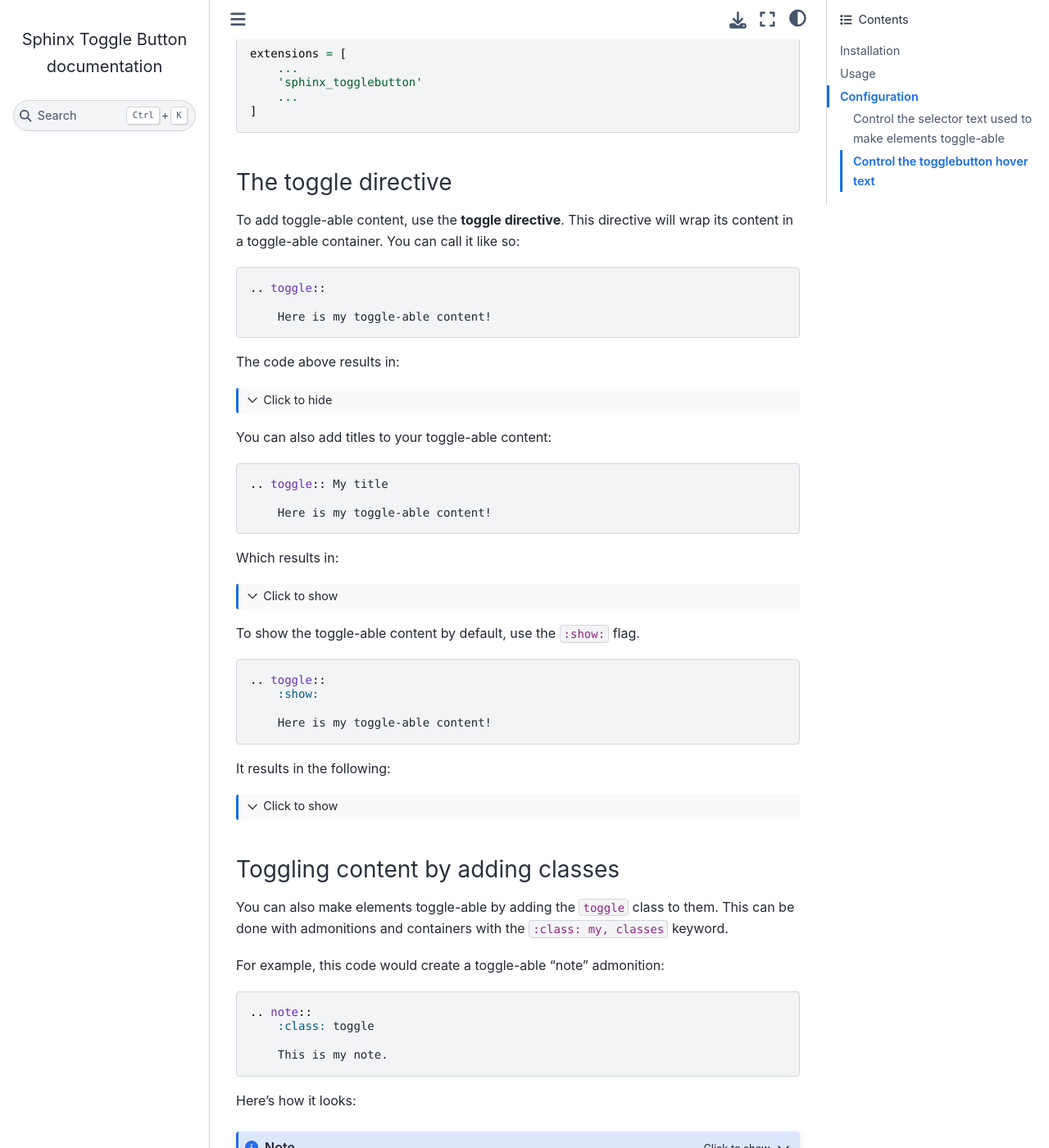
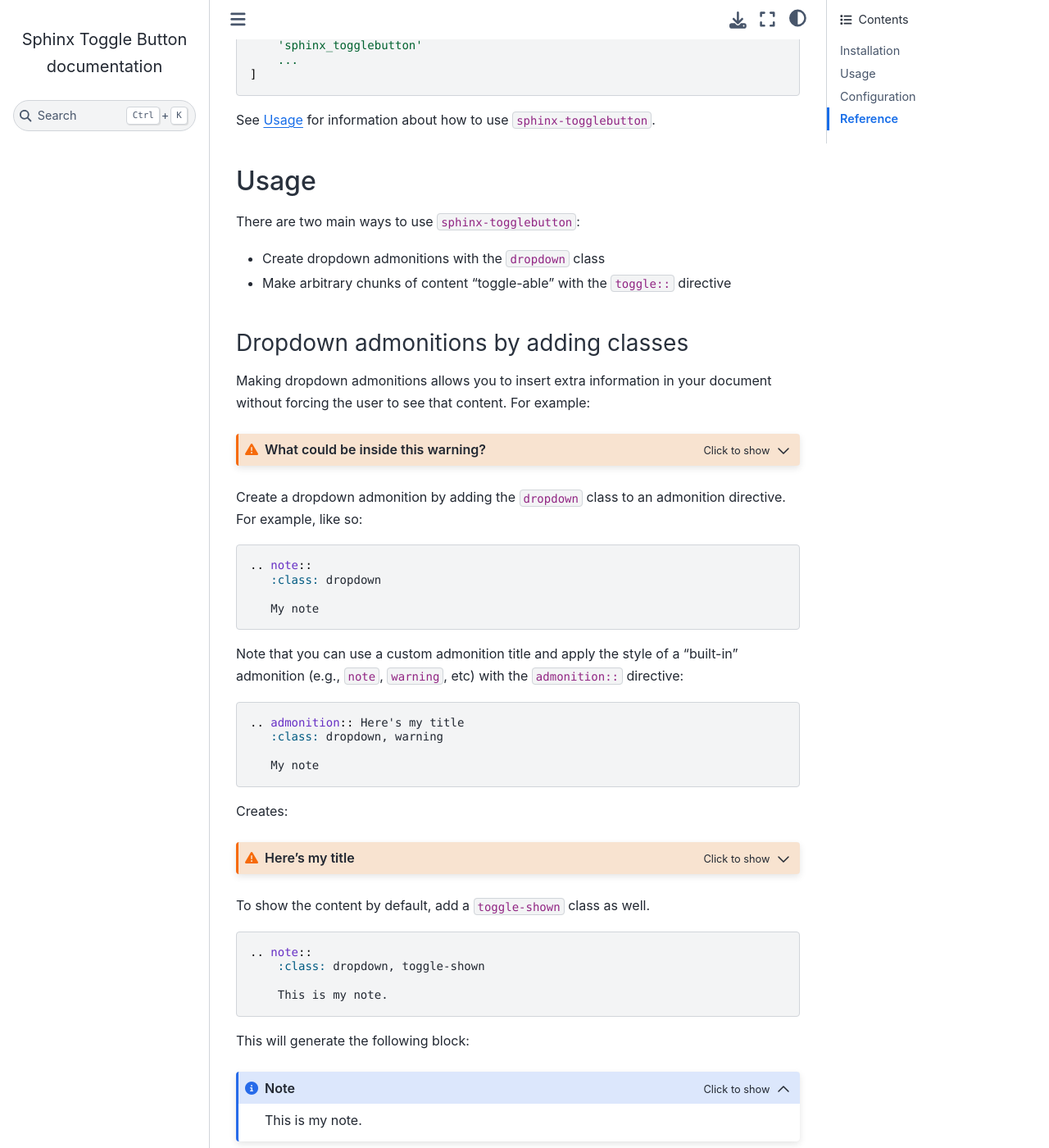
Before and after one commit to executablebooks/sphinx-togglebutton, a Sphinx documentation site: the page built from docs/index.rst, in a window 1280 px wide and 1400 px high, scrolled down 888 px. Shown: the whole window at 82% size. Built offline with Sphinx 7.4.7 and the Sphinx Book theme 1.1.4, drawn with Linux system fonts in a browser that asks for light colours; some of the changed text lies outside the part shown.

Commit message:
using classes for admonition toggles

```diff
--- a/docs/conf.py
+++ b/docs/conf.py
@@ -40,8 +40,6 @@
 # ones.
 extensions = ["myst_nb", "sphinx_togglebutton"]
 
-togglebutton_selector = ".toggle, .toggle-this-item"
-
 # Add any paths that contain templates here, relative to this directory.
 templates_path = ["_templates"]
 
@@ -76,13 +74,12 @@
 # a list of builtin themes.
 #
 html_theme = "sphinx_book_theme"
-# html_theme = 'sphinx_rtd_theme'
+# html_theme = "sphinx_rtd_theme"
+# html_theme = "alabaster"
 
-# Theme options are theme-specific and customize the look and feel of a theme
-# further.  For a list of options available for each theme, see the
-# documentation.
-#
-# html_theme_options = {}
+html_theme_options = {
+    "single_page": True,
+}
 
 # Add any paths that contain custom static files (such as style sheets) here,
 # relative to this directory. They are copied after the builtin static files,
--- a/docs/index.rst
+++ b/docs/index.rst
@@ -5,32 +5,32 @@
 A small sphinx extension to make it possible to add a "toggle button" to
 sections of your page.
 
-For example, click the "+" button to the right:
+.. admonition:: For example, click the "+" button to the right:
+   :class: dropdown
+
+   Here's a toggled note! You can put all kinds of stuff in here!
+
+You can also add a toggle button to arbitrary chunks of content.
+For example, click the toggle button to the right just below.
 
 .. toggle::
 
-    .. note:: Here's a toggled admonition
+    .. admonition:: Wow!
+       :class: tip
 
-It was created with this code:
+       It's a code block!
 
-.. code-block:: rst
+       .. code-block:: python
 
-    .. toggle::
+           a = "wow, very python"
 
-        .. note:: Here's a toggled admonition
+See :ref:`usage` for more information.
 
-You can also add a title to your toggled block. The title will show up,
-and the toggle button will change the block's content. For example:
+.. caution::
 
-.. toggle:: Toggle to see what's inside
-
-    It's a code block!
-
-    .. code-block:: python
-
-        a = "wow, very python"
-        print("this code should be toggle-able!")
-
+   ``sphinx-togglebutton`` is designed for the
+   `sphinx-book-theme <https://sphinx-book-theme.readthedocs.io/>`_. It should work
+   properly on other themes, but if you notice any CSS bugs, please open an issue!
 
 Installation
 ============
@@ -41,12 +41,8 @@
 
     pip install sphinx-togglebutton
 
-
-Usage
-=====
-
-In your ``conf.py`` configuration file, add ``sphinx_togglebutton``
-to your extensions list.
+Then, activate it in your ``sphinx`` build by adding it to your ``conf.py`` configuration
+file, like so:
 
 E.g.:
 
@@ -58,9 +54,82 @@
         ...
     ]
 
+See :ref:`usage` for information about how to use ``sphinx-togglebutton``.
 
-The toggle directive
---------------------
+.. _usage:
+
+Usage
+=====
+
+There are two main ways to use ``sphinx-togglebutton``:
+
+* Create dropdown admonitions with the ``dropdown`` class
+* Make arbitrary chunks of content "toggle-able" with the ``toggle::`` directive
+
+.. _dropdown-admonitions:
+
+Dropdown admonitions by adding classes
+--------------------------------------
+
+Making dropdown admonitions allows you to insert extra information in your document
+without forcing the user to see that content. For example:
+
+.. admonition:: What could be inside this warning?
+   :class: warning, dropdown
+
+   A whale of a joke!
+
+   .. image:: https://media.giphy.com/media/FaKV1cVKlVRxC/giphy.gif
+
+   (sorry)
+
+Create a dropdown admonition by adding the ``dropdown`` class to an admonition directive.
+For example, like so:
+
+.. code-block:: rst
+
+   .. note::
+      :class: dropdown
+
+      My note
+
+Note that you can use a custom admonition title and apply the style of a "built-in"
+admonition (e.g., ``note``, ``warning``, etc) with the ``admonition::`` directive:
+
+.. code-block:: rst
+
+   .. admonition:: Here's my title
+      :class: dropdown, warning
+
+      My note
+
+Creates:
+
+.. admonition:: Here's my title
+    :class: dropdown, warning
+
+    My custom admonition!
+
+To show the content by default, add a ``toggle-shown`` class as well.
+
+.. code-block:: rst
+
+    .. note::
+        :class: dropdown, toggle-shown
+
+        This is my note.
+
+This will generate the following block:
+
+.. note::
+    :class: dropdown, toggle-shown
+
+    This is my note.
+
+.. _toggle-directive:
+
+Toggle any content with the toggle directive
+--------------------------------------------
 
 To add toggle-able content, use the **toggle directive**. This directive
 will wrap its content in a toggle-able container. You can call it like so:
@@ -74,21 +143,6 @@
 The code above results in:
 
 .. toggle::
-
-    Here is my toggle-able content!
-
-You can also add titles to your toggle-able content:
-
-.. code-block:: rst
-
-    .. toggle:: My title
-
-        Here is my toggle-able content!
-
-Which results in:
-
-
-.. toggle:: My title
 
     Here is my toggle-able content!
 
@@ -109,47 +163,27 @@
     Here is my toggle-able content!
 
 
-Toggling content by adding classes
-----------------------------------
+Configuration
+=============
 
-You can also make elements toggle-able by adding the ``toggle`` class to
-them. This can be done with admonitions and containers with the
-``:class: my, classes`` keyword.
-
-For example, this code would create a toggle-able "note" admonition:
-
-.. code-block:: rst
-
-    .. note::
-        :class: toggle
-
-        This is my note.
-
-Here's how it looks:
-
-.. note::
-    :class: toggle
-
-    This is my note.
-
-Clicking on the toggle button will toggle the item's visibility.
+Below are a few configuration points for ``sphinx-togglebutton``.
 
 
-To show the content by default, add a ``toggle-shown`` class as well.
+Control the togglebutton hover text
+-----------------------------------
 
-.. code-block:: rst
+You can control the "hint" text that is displayed next to togglebuttons when
+their content is collapsed. To do so, use the following configuration variable
+in your ``conf.py`` file:
 
-    .. note::
-        :class: toggle, toggle-shown
+.. code-block:: python
 
-        This is my note.
+    togglebutton_hint = "My text"
 
-This will generate the following block:
+Reference
+=========
 
-.. note::
-    :class: toggle, toggle-shown
-
-    This is my note.
+This is a simple reference section to double-check styling etc.
 
 Here's how they look right after one another:
 
@@ -163,49 +197,10 @@
 
     This is my second.
 
+.. toggle::
 
-Configuration
-=============
+    This is my first.
 
-Below are a few configuration points for ``sphinx-togglebutton``.
+.. toggle::
 
-
-Control the selector text used to make elements toggle-able
------------------------------------------------------------
-
-By default, ``sphinx-togglebutton`` selects any items that have the class ``.toggle``
-and adds a toggle-button to them. If you'd like to change this class, for example to
-select a different kind of HTML element, you may configure this field manually like so
-in your ``conf.py`` file:
-
-.. code-block:: python
-
-    togglebutton_selector = "your-selector"
-
-For example, if you wanted to add toggle-buttons to all HTML elements that had a
-``toggle-this-item`` class, in *addition* to the default class of ``toggle``,
-you could do so with the following configuration:
-
-.. code-block:: python
-
-    togglebutton_selector = ".toggle, .toggle-this-item"
-
-
-This is what has been done for the toggle-able section below:
-
-.. note::
-    :class: toggle-this-item
-
-    A toggled note with a custom class to trigger toggling.
-
-
-Control the togglebutton hover text
------------------------------------
-
-You can control the "hint" text that is displayed next to togglebuttons when
-their content is collapsed. To do so, use the following configuration variable
-in your ``conf.py`` file:
-
-.. code-block:: python
-
-    togglebutton_hint = "My text"
+    This is my second.
```
Also changed, not shown: sphinx_togglebutton/__init__.py (+3 -11 lines), sphinx_togglebutton/_static/togglebutton.css_t (+23 -20 lines), sphinx_togglebutton/_static/togglebutton.js (+15 -3 lines).
